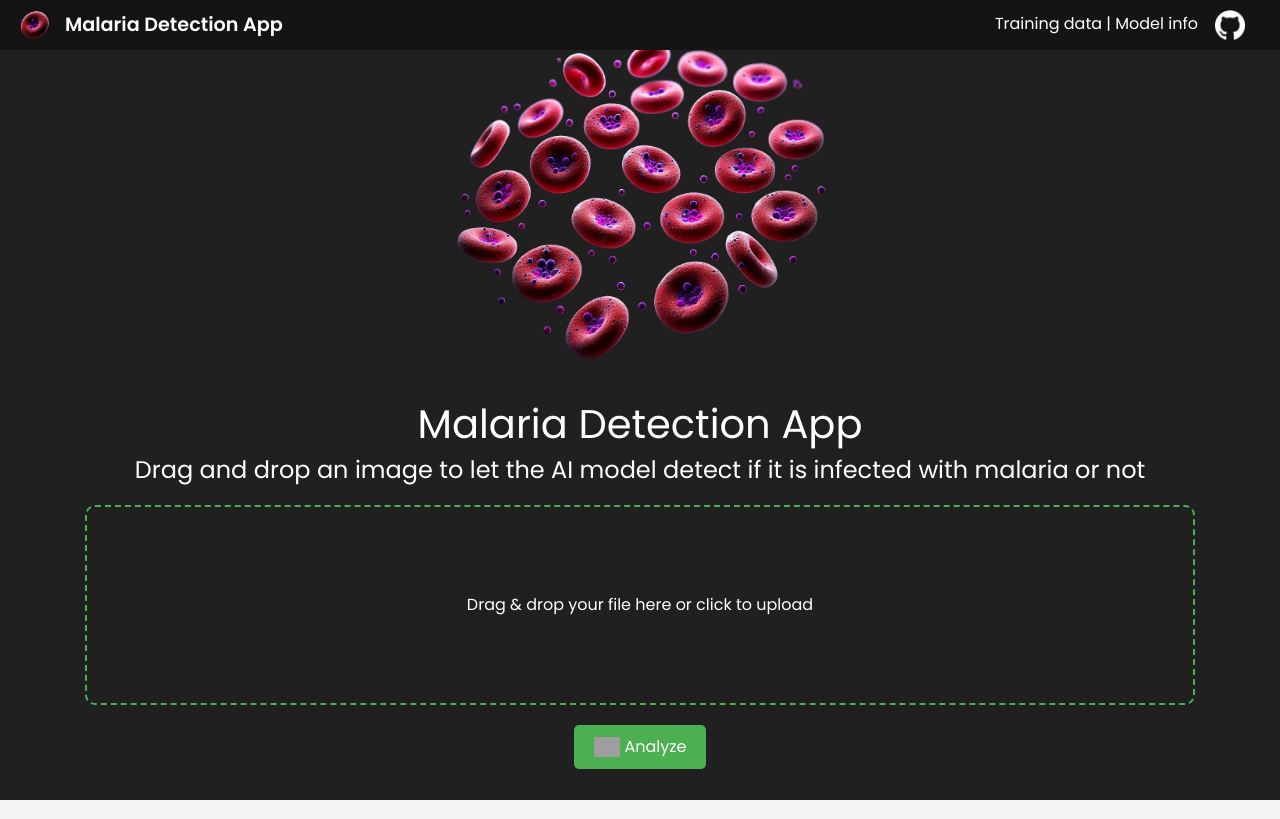
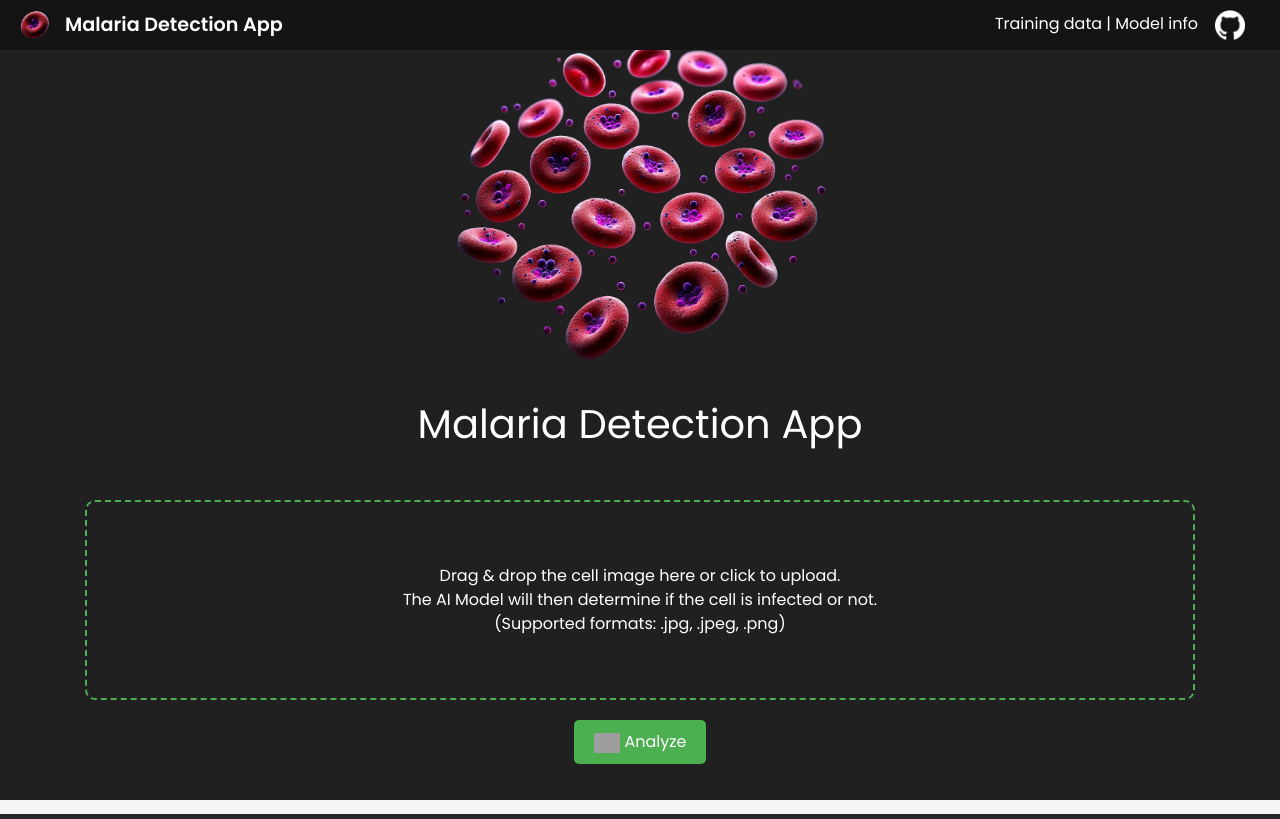
Before and after one commit to TonyVallad/Malaria-Detection-App, a Flask app: page / in a window 1280 px wide. Run offline with Flask 3, Linux system fonts and the light colour scheme; some libraries are stand-ins or nearby versions; grey boxes are pictures that could not be loaded.

Commit message:
Updated visuals

```diff
--- a/src/templates/analysis.html
+++ b/src/templates/analysis.html
@@ -14,7 +14,7 @@
 
                 <!-- Results Section -->
                 <br> <h3>Results of analysis:</h3>
-                <h4 style="color: {{ 'red' if result == 'Infected' else '#00CC00' }}"><b>{{ result }}</b></h4>
+                <h4 style="font-size: 40px; color: {{ 'red' if result == 'Infected' else '#00CC00' }}"><b>{{ result }}</b></h4>
 
                 <!-- Confidence Section -->
                 <div style="margin-top: 20px;">
--- a/src/templates/index.html
+++ b/src/templates/index.html
@@ -8,14 +8,17 @@
         <div class="col-md-12 text-center">
             <div class="container">
                 <img src="{{ url_for('static', filename='img/cells.webp') }}" alt="Site Logo" style="max-width: 400px; height: auto; margin-bottom: 0px;">
-                <h1>Malaria Detection App</h1>
+                <h1>Malaria Detection App</h1><br>
 
-                <h4>Drag and drop an image to let the AI model detect if it is infected with malaria or not</h4>
+                <!-- <h4>Drag and drop an image to let the AI model detect if it is infected with malaria or not</h4> -->
 
                 <!-- File Drop Zone Section -->
                 <form action="{{ url_for('main.analysis') }}" method="POST" enctype="multipart/form-data" id="upload-form">
                     <div id="drop-zone">
-                        <p id="drop-zone-text">Drag & drop your file here or click to upload</p>
+                        <p id="drop-zone-text">Drag & drop the cell image here or click to upload.<br>
+                            The AI Model will then determine if the cell is infected or not.<br>
+                            (Supported formats: .jpg, .jpeg, .png)</p>
+                        <img id="file-preview" src="" alt="File Preview" style="max-width: 100%; max-height: 100%; display: none; border-radius: 5px;">
                         <input type="file" name="file" id="file-upload" accept=".jpg,.jpeg,.png">
                     </div>
                     <button type="submit" style="background-color: #4CAF50; color: white; border: none; padding: 10px 20px; font-size: 16px; margin-top: 20px; cursor: pointer; border-radius: 5px;">
@@ -56,6 +59,7 @@
         flex-direction: column;
         justify-content: center;
         align-items: center;
+        overflow: hidden; /* Prevent overflow if image is too large */
     }
     #drop-zone p {
         margin: 0;
@@ -63,12 +67,16 @@
     #file-upload {
         display: none; /* Hide the default file input */
     }
+    #file-preview {
+        margin-top: 10px;
+    }
 </style>
 
 <script>
     const dropZone = document.getElementById("drop-zone");
     const fileInput = document.getElementById("file-upload");
     const dropZoneText = document.getElementById("drop-zone-text");
+    const filePreview = document.getElementById("file-preview");
     const uploadForm = document.getElementById("upload-form");
 
     dropZone.addEventListener("click", () => {
@@ -90,16 +98,28 @@
 
         if (e.dataTransfer.files.length) {
             fileInput.files = e.dataTransfer.files; // Assign dropped files to the input
-            const fileName = e.dataTransfer.files[0].name; // Get file name
-            dropZoneText.textContent = `Selected file: ${fileName}`;
+            const file = e.dataTransfer.files[0]; // Get the first file
+            showFilePreview(file);
         }
     });
 
     fileInput.addEventListener("change", () => {
         if (fileInput.files.length) {
-            const fileName = fileInput.files[0].name; // Get file name
-            dropZoneText.textContent = `Selected file: ${fileName}`;
+            const file = fileInput.files[0]; // Get the first file
+            showFilePreview(file);
         }
     });
+
+    function showFilePreview(file) {
+        if (file && file.type.startsWith("image/")) {
+            const reader = new FileReader();
+            reader.onload = (e) => {
+                filePreview.src = e.target.result; // Set the preview image source
+                filePreview.style.display = "block"; // Make the image visible
+                dropZoneText.style.display = "none"; // Hide the text
+            };
+            reader.readAsDataURL(file); // Read the file as a data URL
+        }
+    }
 </script>
 {% endblock %}
```
